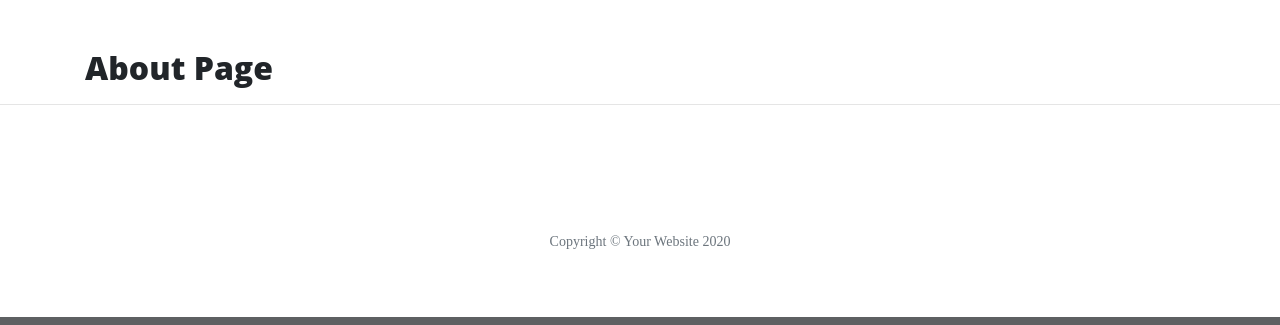
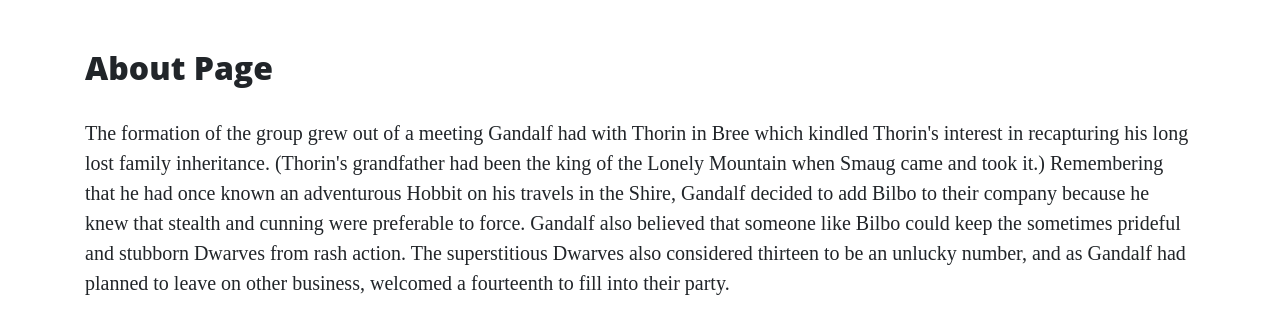
Before and after one commit to Astig-1982/Learning-hobbit, a Flask app: page /about in a window 1280 px wide. Shown: the part 629-954 px from the top of the page. Run offline with Flask 2, Linux system fonts and the light colour scheme; some libraries are stand-ins or nearby versions.

Commit message:
Added to the about page

```diff
--- /dev/null
+++ b/static/css/style.css
@@ -0,0 +1,3 @@
+.col-md-5 img {
+    width: 100%;
+}
--- a/templates/about.html
+++ b/templates/about.html
@@ -1,5 +1,54 @@
-
-{% extends "base.html" %}
-{% block content %}
-	<h2>About Page</h2>
+{% extends "base.html" %} {% block content %}
+<h2>About Page</h2>
+<p>
+  The formation of the group grew out of a meeting Gandalf had with Thorin in
+  Bree which kindled Thorin's interest in recapturing his long lost family
+  inheritance. (Thorin's grandfather had been the king of the Lonely Mountain
+  when Smaug came and took it.) Remembering that he had once known an
+  adventurous Hobbit on his travels in the Shire, Gandalf decided to add Bilbo
+  to their company because he knew that stealth and cunning were preferable to
+  force. Gandalf also believed that someone like Bilbo could keep the sometimes
+  prideful and stubborn Dwarves from rash action. The superstitious Dwarves also
+  considered thirteen to be an unlucky number, and as Gandalf had planned to
+  leave on other business, welcomed a fourteenth to fill into their party.
+</p>
+<div class="row featurette">
+  <div class="col-md-7">
+    <h3>Thorin Oakenshield</h3>
+    <p>
+      In the year TA 2746, Thorin II was born to Dwarven prince Thráin II in the
+      mountain city of The Lonely Mountain. Early in his youth, he and the other
+      Dwarves of the Lonely Mountain were forced to flee by the dragon Smaug in
+      TA 2770. While in exile, he quickly grew to become a capable warrior. This
+      was demonstrated when he participated in the Battle of Azanulbizar in TA
+      2799. He marched with one of the Dwarven armies beneath the East-gate of
+      Moria. At some point in the fighting, his shield broke, and using an oaken
+      tree branch found on the floor as a shield, he gained the epithet
+      "Oakenshield," which would remain with him even in death.
+    </p>
+  </div>
+  <div class="col-md-5">
+    <img
+      src="https://vignette.wikia.nocookie.net/lotr/images/e/ec/1400193_695248260488487_320403599_o.jpg"
+      alt=""
+    />
+  </div>
+</div>
+<div class="row featurette">
+  <div class="col-md-5">
+    <img
+      src="https://vignette.wikia.nocookie.net/lotr/images/b/b4/The-Hobbit-Fili-and-Kili.jpg"
+      alt=""
+    />
+  </div>
+  <div class="col-md-7">
+    <h3>Fili and Kili</h3>
+    <p>
+      Fíli and Kíli were nephews of Thorin, who was the elder brother of their
+      mother Dís. They were also nephews of Frerin, grandsons of Thráin II, and
+      great-grandsons of Thrór. Fíli's most distinguishing feature was his long
+      nose, the longest of any of the Dwarves in Thorin's company.
+    </p>
+  </div>
+</div>
 {% endblock %}
--- a/templates/base.html
+++ b/templates/base.html
@@ -4,8 +4,9 @@
 <head>
 	<meta charset="UTF-8">
 	<meta name="viewport" content="width=device-width, initial-scale=1.0">
-    <link rel="stylesheet" href="{{ url_for('static', filename='vendor/bootstrap/css/bootstrap.min.css') }}">
-    <link rel="stylesheet" href="{{ url_for('static', filename='css/clean-blog.min.css') }}">
+    <link rel="stylesheet" href="{{ url_for('static', filename='vendor/bootstrap/css/bootstrap.min.css') }}" type="text/css">
+    <link rel="stylesheet" href="{{ url_for('static', filename='css/clean-blog.min.css') }}" type="text/css">
+    <link rel="stylesheet" href="{{ url_for('static', filename='css/style.css') }}" type="text/css">
 	<title>Hello Flask</title>
 </head>
 
```
